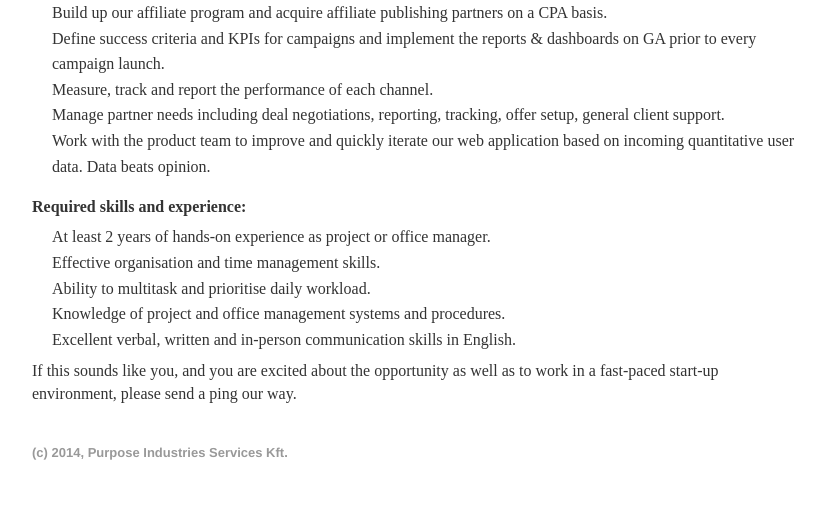
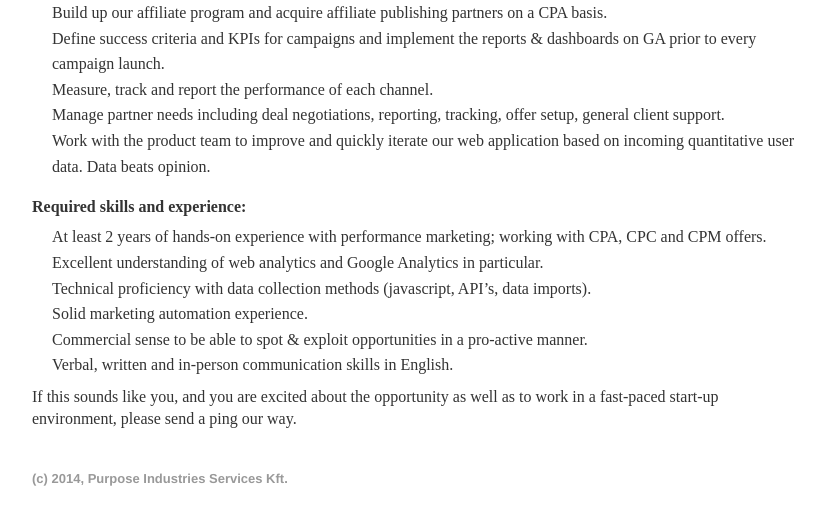
Before and after one commit to purposeindustries/purposeindustries.co, a Node server app: page / in a window 1280 px wide. Shown: the part 1784-2302 px from the top of the page, without its empty margins (224-1049 px from the left). Before the commit the page ends 2244 px from the top, so only its background shows below. Run offline with Node 20, Linux system fonts and the light colour scheme; some libraries are stand-ins or nearby versions.

Commit message:
updating copy

```diff
--- a/views/index.jade
+++ b/views/index.jade
@@ -78,12 +78,12 @@ block content
 
       h3.skills Required skills and experience:
       ul
-        li At least 2 years of hands-on experience as project or office manager.
-        li Effective organisation and time management skills.
-        li Ability to multitask and prioritise daily workload.
-        li Knowledge of project and office management systems and procedures.
-        li Excellent verbal, written and in-person communication skills in English.
-
+        li At least 2 years of hands-on experience with performance marketing; working with CPA, CPC and CPM offers.
+        li Excellent understanding of web analytics and Google Analytics in particular.
+        li Technical proficiency with data collection methods (javascript, API’s, data imports).
+        li Solid marketing automation experience.
+        li Commercial sense to be able to spot & exploit opportunities in a pro-active manner.
+        li Verbal, written and in-person communication skills in English.
 
         p If this sounds like you, and you are excited about the opportunity as well as to work in a fast-paced start-up environment, please send a ping our way.
 
```
